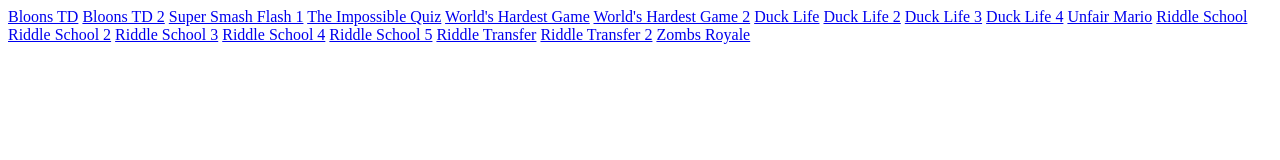
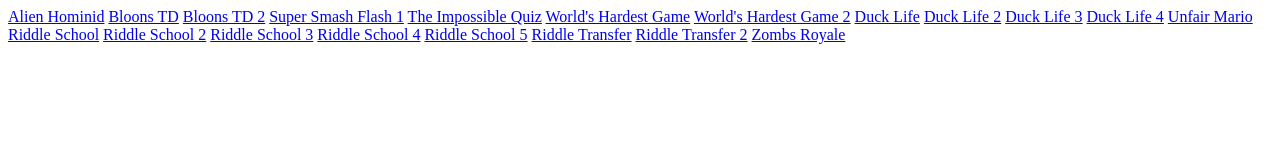
Before and after one commit to wlmsgames/wlmsgames.github.io, a plain HTML site: page index.html in a window 1280 px wide. Drawn offline with Linux system fonts and the light colour scheme.

Commit message:
Update index.html

```diff
--- a/index.html
+++ b/index.html
@@ -3,6 +3,7 @@
 <title>Jayden's Unblocked Games</title>
 </head>
 <body>
+<a href="alienhominid">Alien Hominid</a>
 <a href="/btd">Bloons TD</a>
 <a href="/btd2">Bloons TD 2</a>
 <a href="/ssf">Super Smash Flash 1</a>
```
